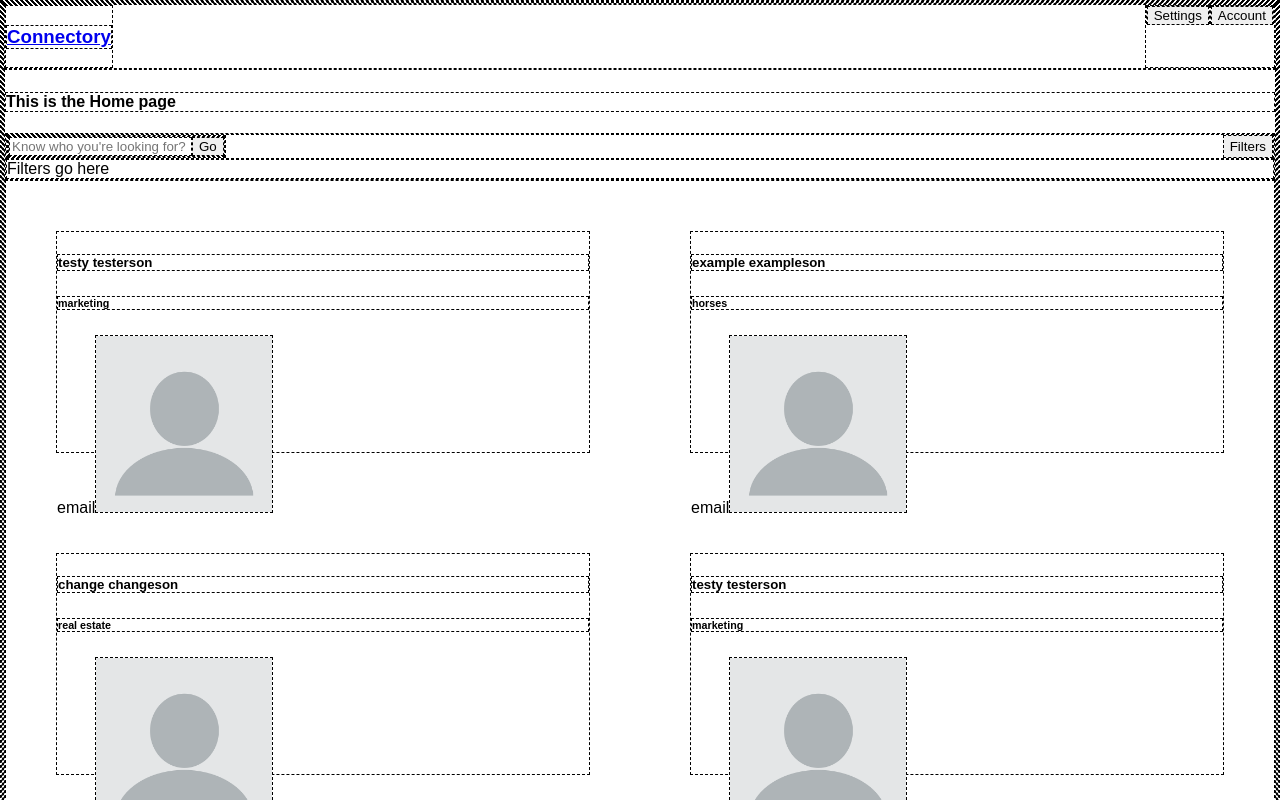
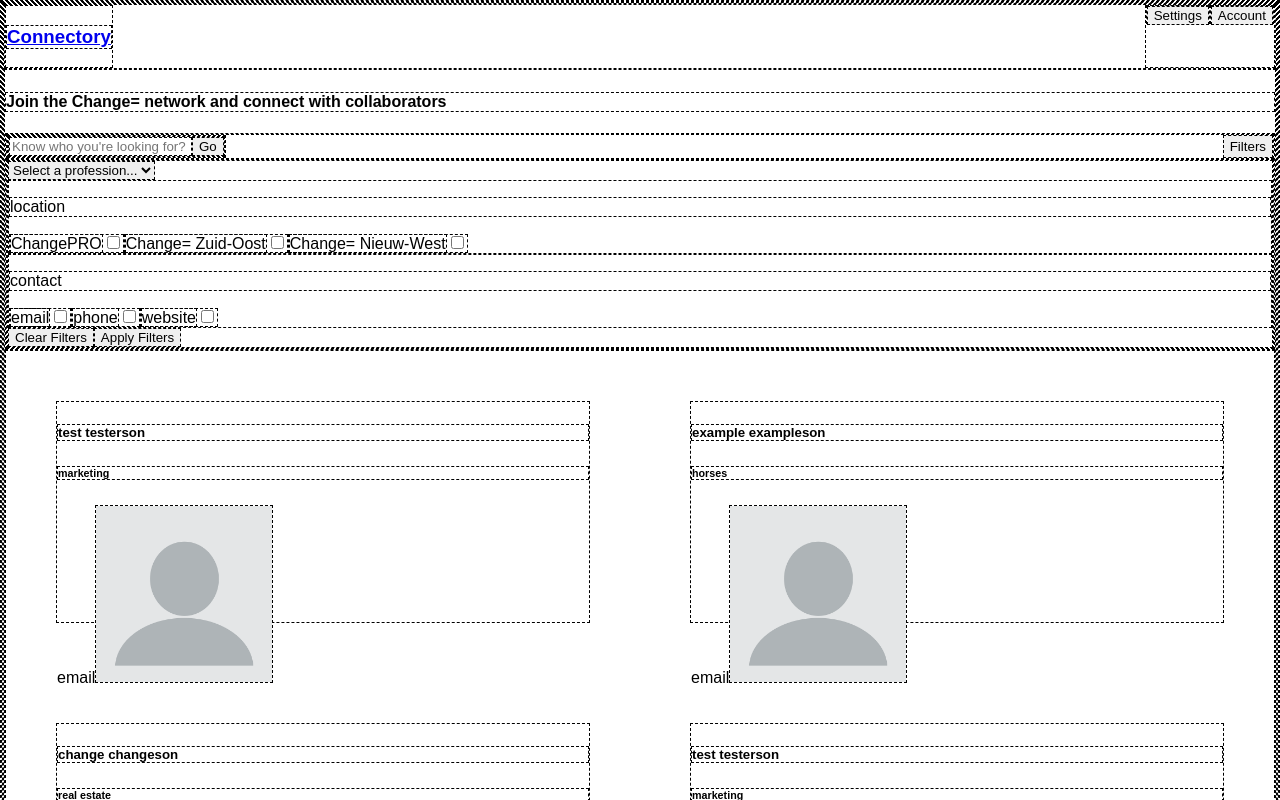
Before and after one commit to derneueimhaus/connectory, a React (Create React App) app: page / in a window 1280 px wide. Both pictures are taken after a click on the button "Filters". Shown: the top 800 px of the page. Built offline with nearby package versions, Linux system fonts and the light colour scheme.

Commit message:
made checkboxes; need to hook filters up to Redux

```diff
--- a/src/App.js
+++ b/src/App.js
@@ -9,6 +9,7 @@ import NavBar from "./components/NavBar";
 
 import Account from "./views/Account";
 import Home from "./views/Home";
+import Profile from "./views/Profile";
 
 import "./styles/App.css";
 
@@ -22,6 +23,7 @@ function App() {
           <Switch>
             <Route exact path="/" component={Home} />
             <Route path="/account" component={Account} />
+            <Route path="/profile/:userId" component={Profile} />
           </Switch>
         </div>
       </Provider>
--- /dev/null
+++ b/src/components/Checkboxes.js
@@ -0,0 +1,29 @@
+import React from "react";
+import { connect } from "react-redux";
+
+const handleSelection = (event) => {
+  console.log(event.target.value);
+};
+
+const Checkboxes = ({ title, options }) => (
+  <div>
+    <p>{title}</p>
+    {options.map((option) => (
+      <span>
+        <label>{option}</label>
+        <input
+          type="checkbox"
+          name={option}
+          value={option}
+          onClick={handleSelection}
+        />
+      </span>
+    ))}
+  </div>
+);
+
+const mapStateToProps = (state) => ({});
+
+const mapActionsToProps = {};
+
+export default connect(mapStateToProps, mapActionsToProps)(Checkboxes);
--- /dev/null
+++ b/src/components/Filters.js
@@ -0,0 +1,40 @@
+import React, { Component } from "react";
+import Checkboxes from "./Checkboxes";
+
+const testFilterOptions = [
+  {
+    title: "location",
+    options: ["ChangePRO", "Change= Zuid-Oost", "Change= Nieuw-West"],
+  },
+  {
+    title: "contact",
+    options: ["email", "phone", "website"],
+  },
+];
+
+export default class Filters extends Component {
+  render() {
+    return (
+      <div>
+        <form>
+          <select mutliple required name="Professions">
+            <option value="" disabled selected>
+              Select a profession...
+            </option>
+            <option value="testA">testA</option>
+            <option value="testB">testB</option>
+            <option value="testC">testC</option>
+            <option value="testD">testD</option>
+          </select>
+          {testFilterOptions.map((obj) => (
+            <Checkboxes title={obj.title} options={obj.options} />
+          ))}
+          <button type="reset">Clear Filters</button>
+          <button type="submit" onClick={(e) => e.preventDefault()}>
+            Apply Filters
+          </button>
+        </form>
+      </div>
+    );
+  }
+}
--- a/src/components/ProfilesList.js
+++ b/src/components/ProfilesList.js
@@ -7,7 +7,7 @@ import testPhoto from "../assets/blank.png";
 
 const testProfObj = [
   {
-    name: "testy testerson",
+    name: "test testerson",
     profession: "marketing",
     email: "test@test.com",
     telephone: "012345678",
@@ -34,7 +34,7 @@ const testProfObj = [
     photo: testPhoto,
   },
   {
-    name: "testy testerson",
+    name: "test testerson",
     profession: "marketing",
     email: "test@test.com",
     telephone: "012345678",
--- a/src/components/SearchFilter.js
+++ b/src/components/SearchFilter.js
@@ -4,6 +4,7 @@ import { connect } from "react-redux";
 import { addSearchTerm } from "../redux/actions/searchActions";
 
 import "../styles/SearchFilter.css";
+import Filters from "./Filters";
 
 class SearchFilter extends Component {
   constructor(props) {
@@ -41,7 +42,7 @@ class SearchFilter extends Component {
             Filters
           </button>
         </div>
-        {this.state.showFilters && <div>Filters go here</div>}
+        {this.state.showFilters && <Filters />}
       </div>
     );
   }
--- a/src/views/Home.js
+++ b/src/views/Home.js
@@ -5,7 +5,7 @@ import SearchFilter from "../components/SearchFilter";
 export default function Home() {
   return (
     <div>
-      <h4>This is the Home page</h4>
+      <h4>Join the Change= network and connect with collaborators</h4>
       <SearchFilter />
       <ProfilesList />
     </div>
--- /dev/null
+++ b/src/views/Profile.js
@@ -0,0 +1,9 @@
+import React from "react";
+
+export default function Profile() {
+  return (
+    <div>
+      <h1>this is a profile</h1>
+    </div>
+  );
+}
```
Also changed, not shown: 1 other file (tests, documents, lock files or other folders).
